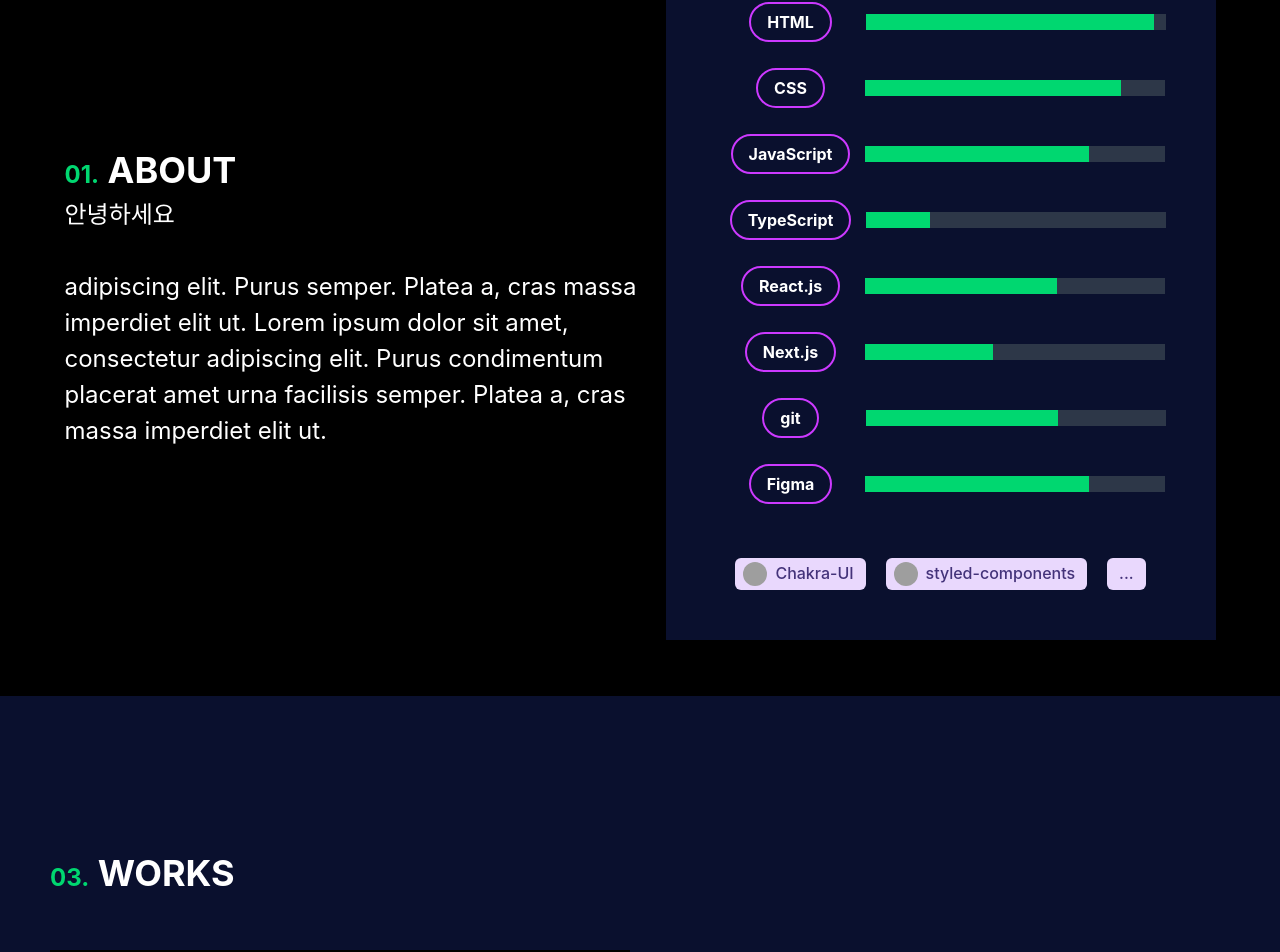
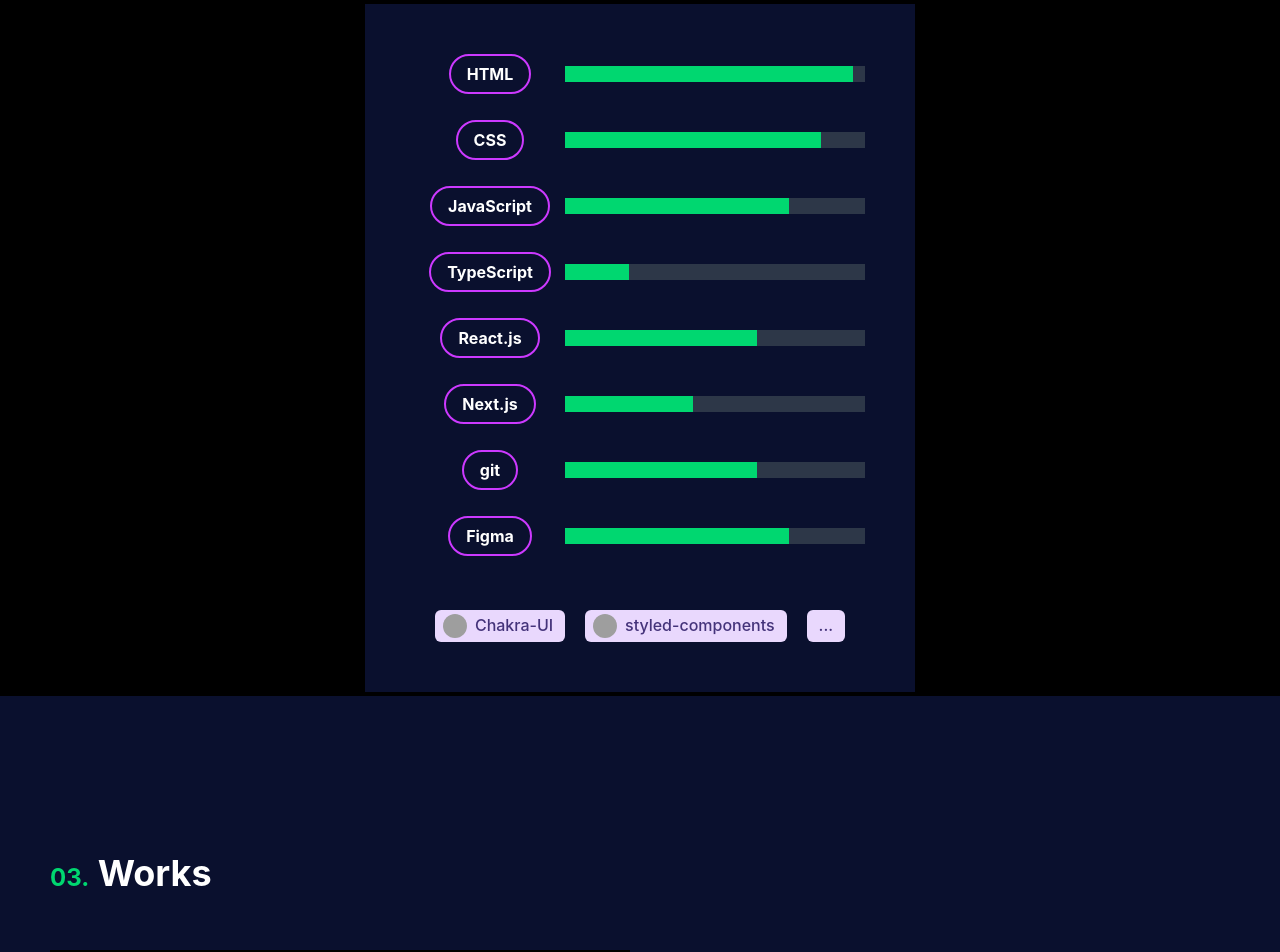
Before and after one commit to HarryA123/Portfolio_KHB, a Next.js app: page / in a window 1280 px wide. Shown: the part 904-1856 px from the top of the page. Built offline with nearby package versions, Linux system fonts and the light colour scheme; grey boxes are pictures that could not be loaded.

Commit message:
chore: Change Menu Name

```diff
--- a/src/components/HomePage/HomeHeader.tsx
+++ b/src/components/HomePage/HomeHeader.tsx
@@ -34,14 +34,14 @@ function HomeHeader(props: HomeHeaderProps) {
         <Link href="#container_2">
           <Text color="white">
             <Highlight query="01." styles={{ py: "1", color: "primary" }}>
-              01. ABOUT ME
+              01. Tech Skill
             </Highlight>
           </Text>
         </Link>
         <Link href="#container_3">
           <Text color="white">
             <Highlight query="02." styles={{ py: "1", color: "primary" }}>
-              02. WORKS
+              02. Works
             </Highlight>
           </Text>
         </Link>
--- a/src/components/HomePage/HomePage.tsx
+++ b/src/components/HomePage/HomePage.tsx
@@ -55,19 +55,10 @@ function HomePage() {
         justifyContent="center"
         gap="20px"
         alignItems="center">
-        <Flex direction="column">
-          <ListTitle name="01. ABOUT" query="01." />
-          <Text fontSize="24px" w="581px" color="white">
-            안녕하세요
-            <br />
-            <br />
-            adipiscing elit. Purus semper. Platea a, cras massa imperdiet elit
-            ut. Lorem ipsum dolor sit amet, consectetur adipiscing elit. Purus
-            condimentum placerat amet urna facilisis semper. Platea a, cras
-            massa imperdiet elit ut.
-          </Text>
+        <Flex direction="column" gap="50px">
+          <ListTitle name="01. Tech Skill" query="01." />
+          <SkillBox />
         </Flex>
-        <SkillBox />
       </Flex>
       <Flex
         id="container_3"
@@ -77,7 +68,7 @@ function HomePage() {
         gap="20px"
         alignItems="center">
         <Flex direction="column" id="workComponent" gap="50px" my="150px">
-          <ListTitle name="03. WORKS" query="03." />
+          <ListTitle name="03. Works" query="03." />
           <Flex direction="column" id="ProjectList" gap="240px">
             {PROJECT.map(item => {
               return (
```
